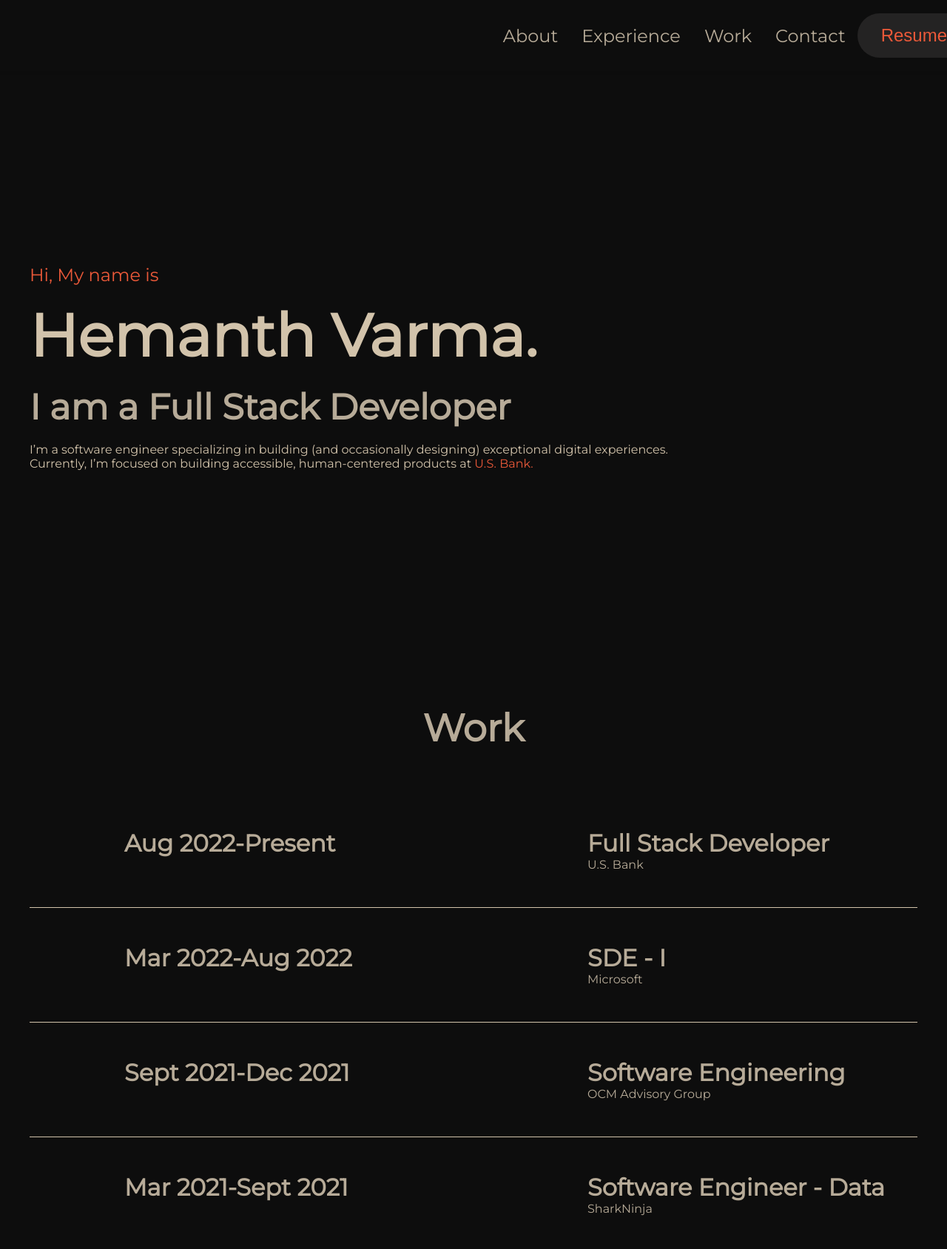
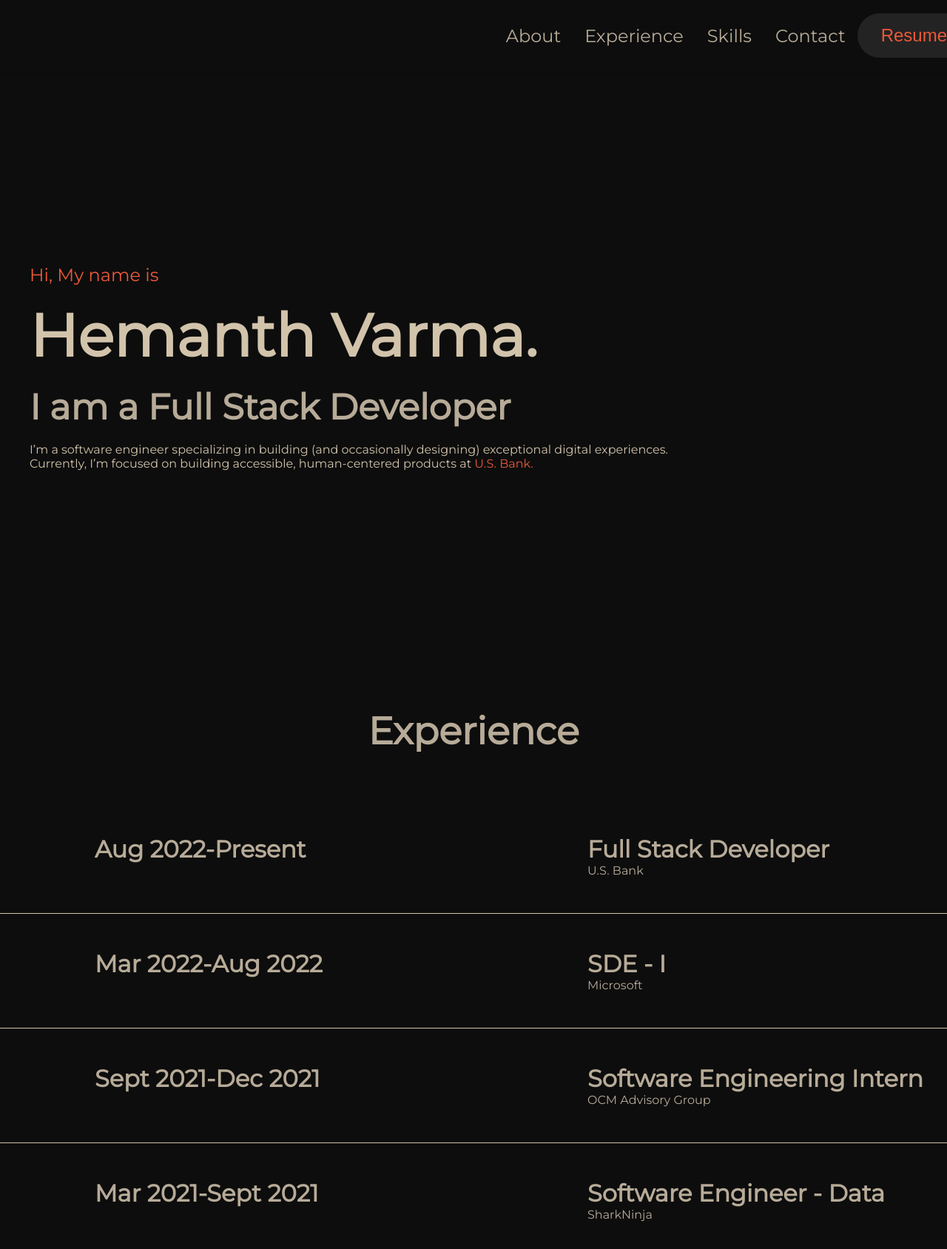
Before and after one commit to Hemanthhh/Portfolio-UI, a React (Vite) app in the folder Portfolio/: page / in a window 1280 px wide. Shown: the top 1688 px of the page at 74% size. Built offline with nearby package versions, Linux system fonts and the light colour scheme; a web font is replaced by a local one.

Commit message:
Updated TSX to JSX and Refactor Code

```diff
--- a/Portfolio/index.html
+++ b/Portfolio/index.html
@@ -13,7 +13,7 @@
 
 <body>
   <div id="root"></div>
-  <script type="module" src="/src/main.tsx"></script>
+  <script type="module" src="/src/main.jsx"></script>
 </body>
 
 </html>
--- a/Portfolio/src/components/Work/Work.css
+++ b/Portfolio/src/components/Experience/Experience.css
@@ -1,7 +1,7 @@
-.Work{
+.Experience {
     height: 100vh;
     width: 100vw;
-    max-width: 75rem;
+    max-width: 85rem;
     margin: 0 auto;
     overflow: hidden;
 }
--- a/Portfolio/src/components/Work/Work.jsx
+++ b/Portfolio/src/components/Experience/Experience.jsx
@@ -1,6 +1,6 @@
-import './Work.css'
+import './Experience.css'
 
-function Work() {
+function Experience() {
 
     const workExperience = [
         {
@@ -22,7 +22,7 @@ function Work() {
             "company": "OCM Advisory Group",
             "startDate": "Sept 2021",
             "endDate": "Dec 2021",
-            "role": "Software Engineering"
+            "role": "Software Engineering Intern"
         },
         {
             "id": 4,
@@ -34,8 +34,8 @@ function Work() {
     ];
 
     return (
-        <div className="Work">
-            <h1 className="Title">Work</h1>
+        <div className="Experience">
+            <h1 className="Title">Experience</h1>
             <ul >
                 {workExperience.map((item) => (
                     <ul className="WorkList">
@@ -55,4 +55,4 @@ function Work() {
     );
 }
 
-export default Work;
+export default Experience;
--- a/Portfolio/src/components/Navbar/Navbar.jsx
+++ b/Portfolio/src/components/Navbar/Navbar.jsx
@@ -13,7 +13,7 @@ function Navbar() {
             <div className="desktopMenu">
                 <Link className="desktopMenuListItem">About</Link>
                 <Link className="desktopMenuListItem">Experience</Link>
-                <Link className="desktopMenuListItem">Work</Link>
+                <Link className="desktopMenuListItem">Skills</Link>
                 <Link className="desktopMenuListItem">Contact</Link>
             </div>
             <button className="desktopMenuBtn" onClick={openPdfNewTab}>
--- /dev/null
+++ b/Portfolio/src/main.jsx
@@ -0,0 +1,20 @@
+import React from 'react'
+import {createRoot} from 'react-dom/client'
+import './index.css'
+import Navbar from './components/Navbar/Navbar'
+import Intro from './components/Intro/Intro'
+import Experience from './components/Experience/Experience'
+
+const App = () => {
+    return (
+        <React.StrictMode>
+            <Navbar/>
+            <Intro/>
+            <Experience/>
+        </React.StrictMode>
+    )
+}
+
+const container = document.getElementById('root')
+const root = createRoot(container);
+root.render(<App/>)
--- a/Portfolio/src/main.tsx
+++ /dev/null
@@ -1,14 +0,0 @@
-import React from 'react'
-import ReactDOM from 'react-dom/client'
-import './index.css'
-import Navbar from './components/Navbar/Navbar'
-import Intro from './components/Intro/Intro'
-import Work from './components/Work/Work'
-
-ReactDOM.createRoot(document.getElementById('root')!).render(
-    <React.StrictMode>
-        <Navbar/>
-        <Intro/>
-        <Work/>
-    </React.StrictMode>,
-)
```
